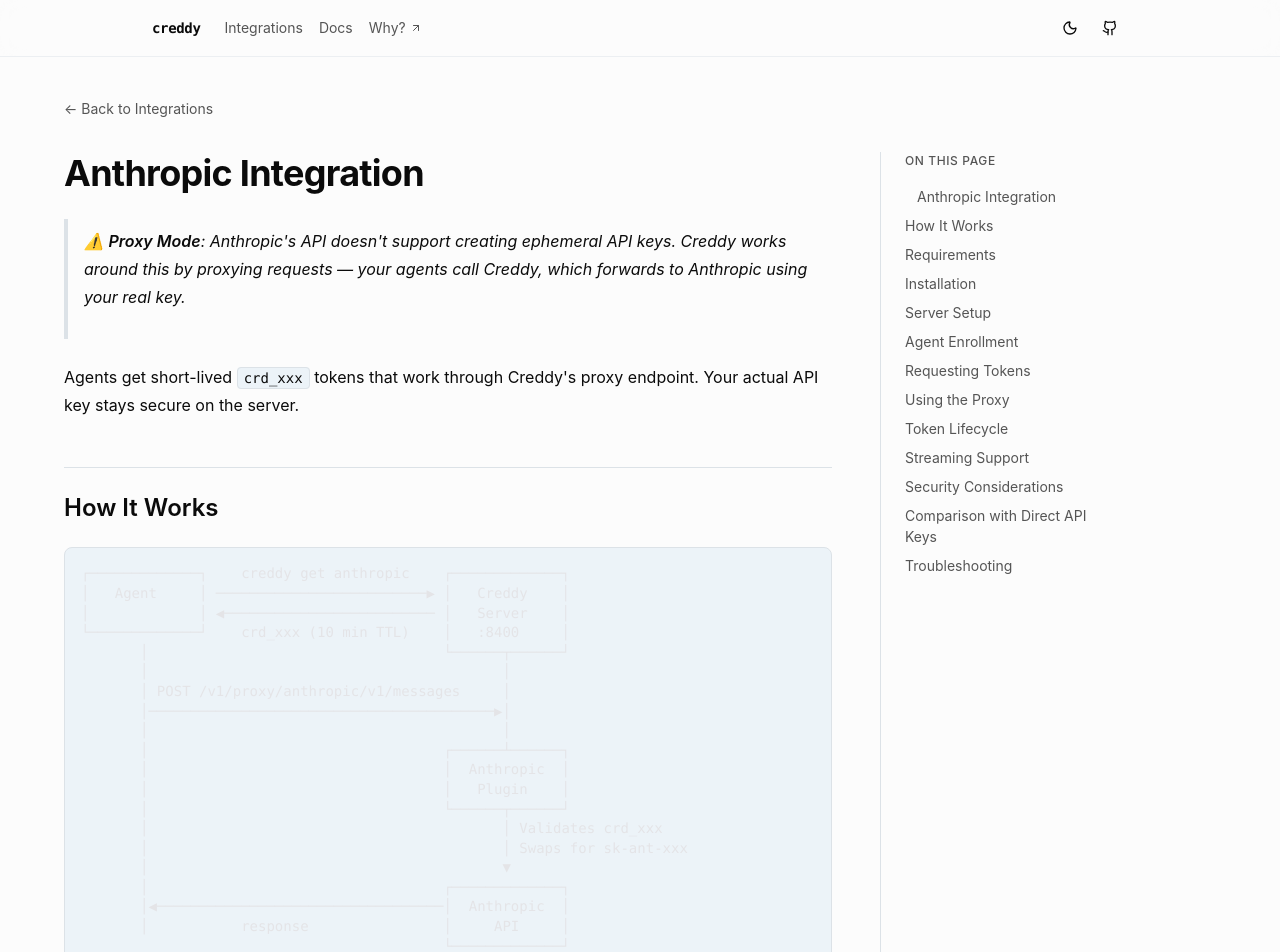
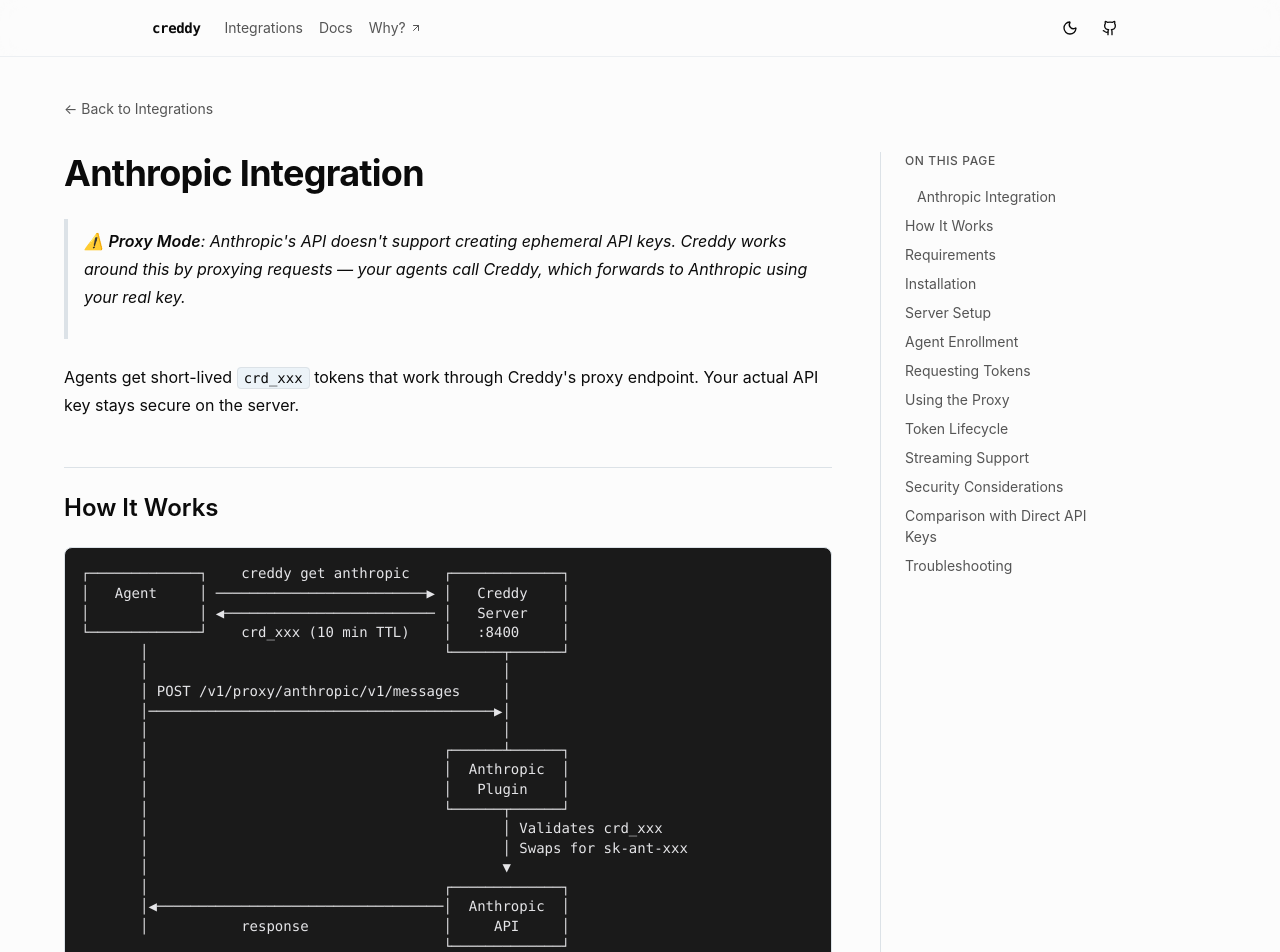
Before and after one commit to getcreddy/creddy-docs, a Next.js app: page /integrations/anthropic in a window 1280 px wide. Shown: the top 952 px of the page. Built offline with nearby package versions, Linux system fonts and the light colour scheme.

Commit message:
fix: code block text color - light text on dark bg

```diff
--- a/src/app/integrations/[slug]/page.tsx
+++ b/src/app/integrations/[slug]/page.tsx
@@ -173,9 +173,9 @@ export default async function IntegrationPage({
 
         if (isDiagram) {
           return (
-            <div style={{ marginTop: '1.5rem', marginBottom: '1.5rem', borderRadius: '0.5rem', border: '1px solid var(--border)', backgroundColor: 'var(--muted)', overflowX: 'auto' }}>
+            <div style={{ marginTop: '1.5rem', marginBottom: '1.5rem', borderRadius: '0.5rem', border: '1px solid var(--border)', backgroundColor: '#1a1a1a', overflowX: 'auto' }}>
               <pre
-                style={{ padding: '1rem', fontSize: '0.8rem', fontFamily: 'ui-monospace, monospace', lineHeight: 1.4, whiteSpace: 'pre', overflowX: 'auto' }}
+                style={{ padding: '1rem', fontSize: '0.8rem', fontFamily: 'ui-monospace, monospace', lineHeight: 1.4, whiteSpace: 'pre', overflowX: 'auto', color: '#d4d4d4' }}
                 {...props}
               />
             </div>
@@ -186,6 +186,7 @@ export default async function IntegrationPage({
           <pre
             style={{
               backgroundColor: '#0a0a0a',
+              color: '#e5e5e5',
               border: '1px solid var(--border)',
               borderRadius: '0.5rem',
               padding: '1rem',
```
